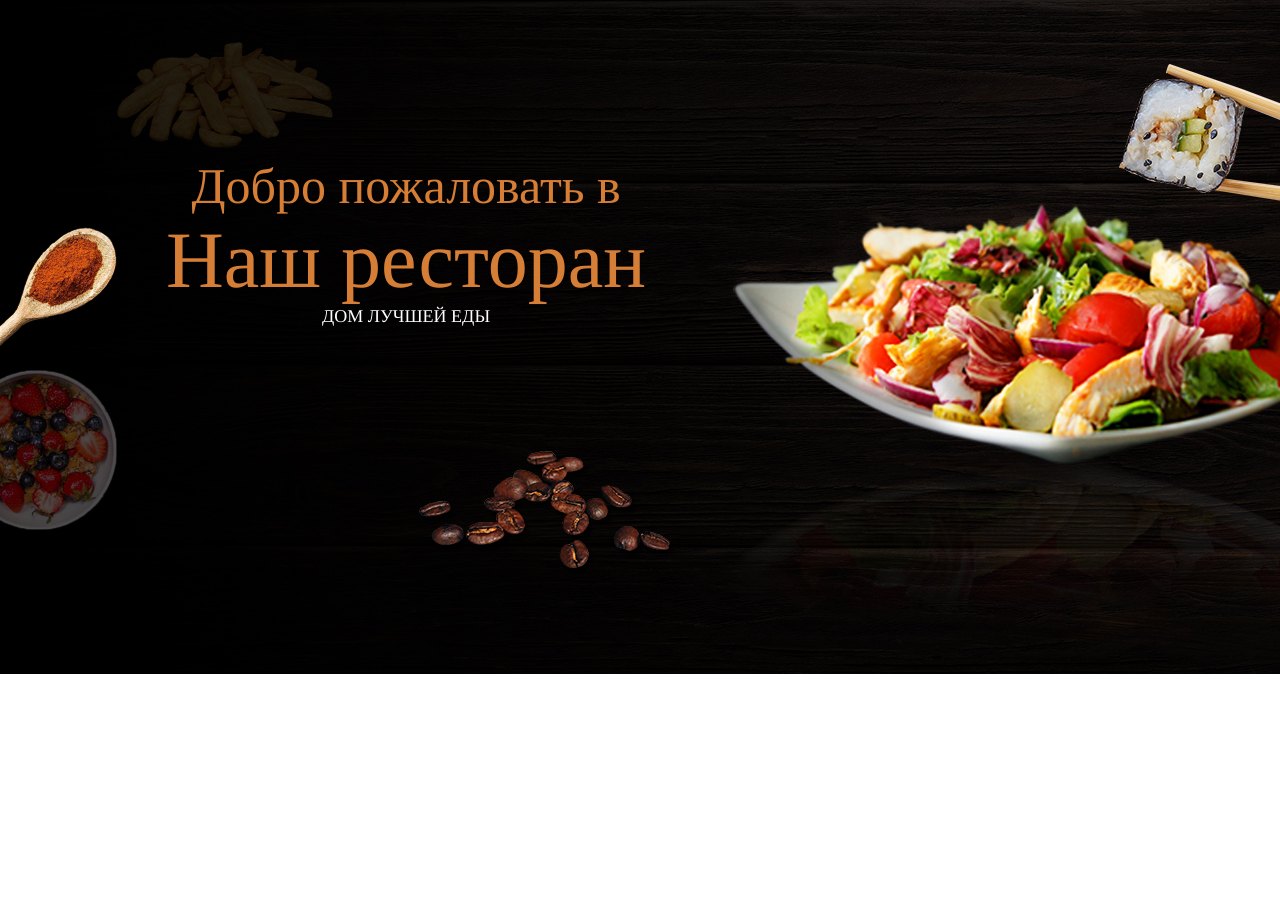
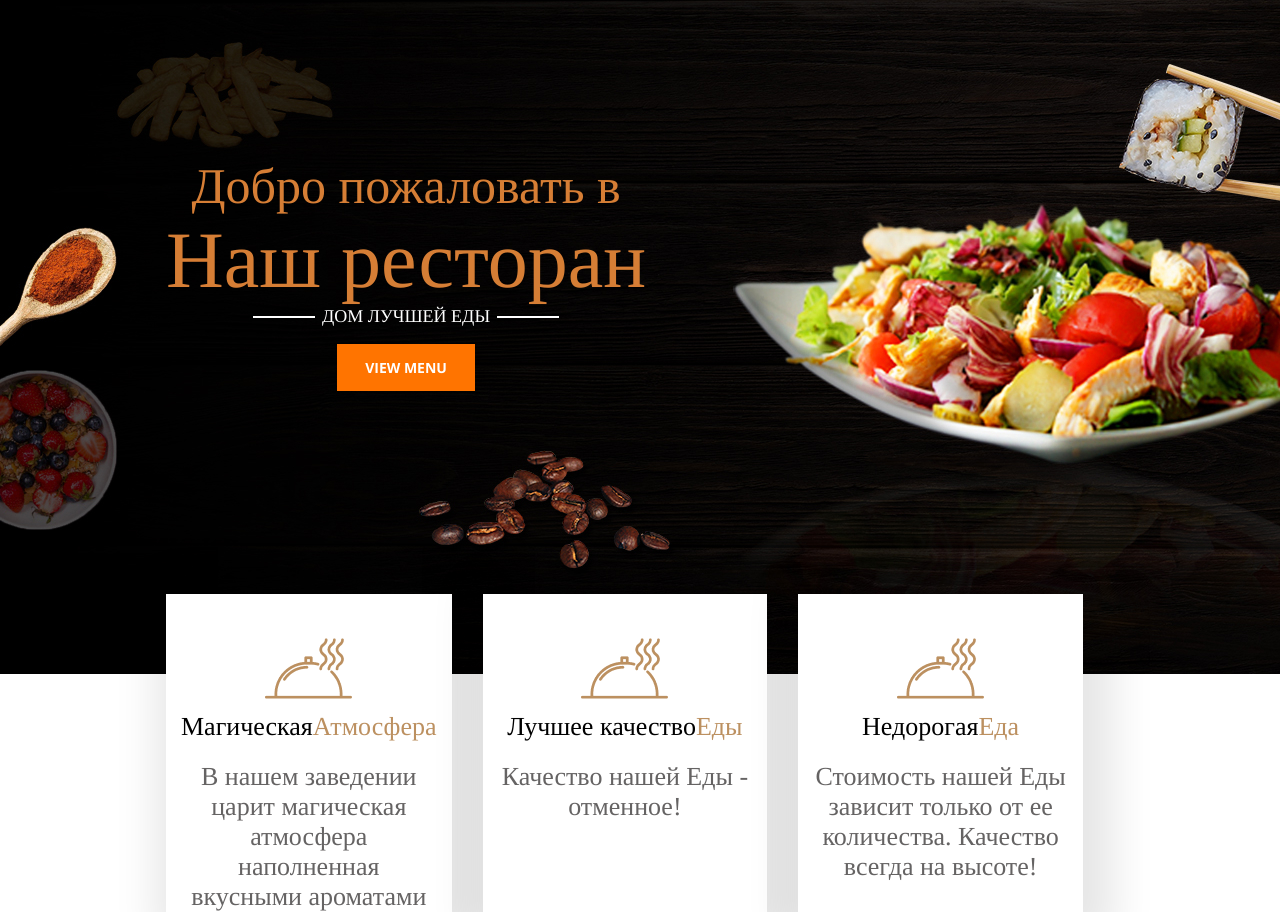
Before and after one commit to Gnarkill33/Restaurant-Menu, a plain HTML site: page index.html in a window 1280 px wide. Shown: the part 126-1038 px from the top of the page. Before the commit the page ends 800 px from the top, so only its background shows below. Drawn offline with nearby package versions, Linux system fonts and the light colour scheme.

Commit message:
cards done

```diff
--- a/index.html
+++ b/index.html
@@ -59,7 +59,42 @@
             Добро пожаловать в
             <div class="header-name__bigger">Наш ресторан</div>
             <div class="header-name__down">ДОМ ЛУЧШЕЙ ЕДЫ</div>
+            <div class="header-btn">
+              <a href="#" class="header-button">VIEW MENU</a>
+            </div>
           </div>
+        </div>
+      </div>
+    </div>
+    <div class="cards">
+      <div class="container">
+        <div class="card-wrapper">
+          <div class="card">
+            <div class="card-img">
+              <img src="Mask Group.png" alt="блюдо" />
+            </div>
+            <div class="card-title">Магическая<span> Атмосфера </span></div>
+            <div class="card-text">
+              В нашем заведении царит магическая атмосфера наполненная вкусными
+              ароматами
+            </div>
+          </div>
+          <div class="card">
+            <div class="card-img">
+              <img src="Mask Group.png" alt="блюдо" />
+            </div>
+            <div class="card-title">Лучшее качество<span> Еды </span> </div>
+            <div class="card-text">Качество нашей Еды - отменное!</div>
+          </div>
+          <div class="card">
+            <div class="card-img">
+              <img src="Mask Group.png" alt="блюдо" />
+            </div>
+            <div class="card-title">Недорогая<span> Еда </span></div>
+            <div class="card-text">
+              Стоимость нашей Еды зависит только от ее количества. Качество
+              всегда на высоте!
+            </div>
         </div>
       </div>
     </div>
--- a/style/style.css
+++ b/style/style.css
@@ -96,6 +96,7 @@ body {
     position: absolute;
     left: 0;
     top: 160px;
+    margin-bottom: 12px;
 }
 
 .header-name__bigger {
@@ -108,4 +109,82 @@ body {
 .header-name__down {
     color:#fff;
     font-size: 18px;
+    position: relative;
 }
+
+.header-name__down:after {
+    content: '';
+    position: absolute;
+    bottom: 9px;
+    right: 87px;
+    height: 2px;
+    width: 62px;
+    background-color: #fff;
+}
+
+.header-name__down:before {
+    content: '';
+    position: absolute;
+    bottom: 9px;
+    left: 87px;
+    height: 2px;
+    width: 62px;
+    background-color: #fff;
+}
+
+.header-button {
+    text-decoration:none;
+    color:#fff;
+    background-color:#FF7400;
+    padding: 14px 28px;
+    font-size: 14px;
+    font-weight: 700;
+    font-family: 'Open Sans';
+    transition: background-color 0.2s linear;
+}
+
+.header-button:hover {
+    background-color: #744117;
+}
+
+.card-wrapper {
+    display: flex;
+    justify-content: center;
+}
+
+.card {
+    width: 350px;
+    box-shadow: 10px 10px 40px 20px #0000001A;
+    ;
+    margin-right: 31px;
+    margin-top: -80px;
+    background-color: #fff;
+    padding: 0px 15px;
+}
+
+.card-img {
+    display: flex;
+    justify-content: center;
+    padding-top: 31px;
+}
+
+.card-title {
+    display: flex;
+    justify-content: center;
+    margin-bottom: 20px;
+    font-family: 'Tinos', serif;
+    font-size: 26px;
+    font-weight: 400;
+}
+
+.card-title span {
+    color: #BC9060;
+}
+
+.card-text {
+    text-align: center;
+    font-family: 'Tinos', serif;
+    font-size: 26px;
+    font-weight: 400;
+    color: #656363;
+}
```
Also changed, not shown: Mask Group.png (added).
